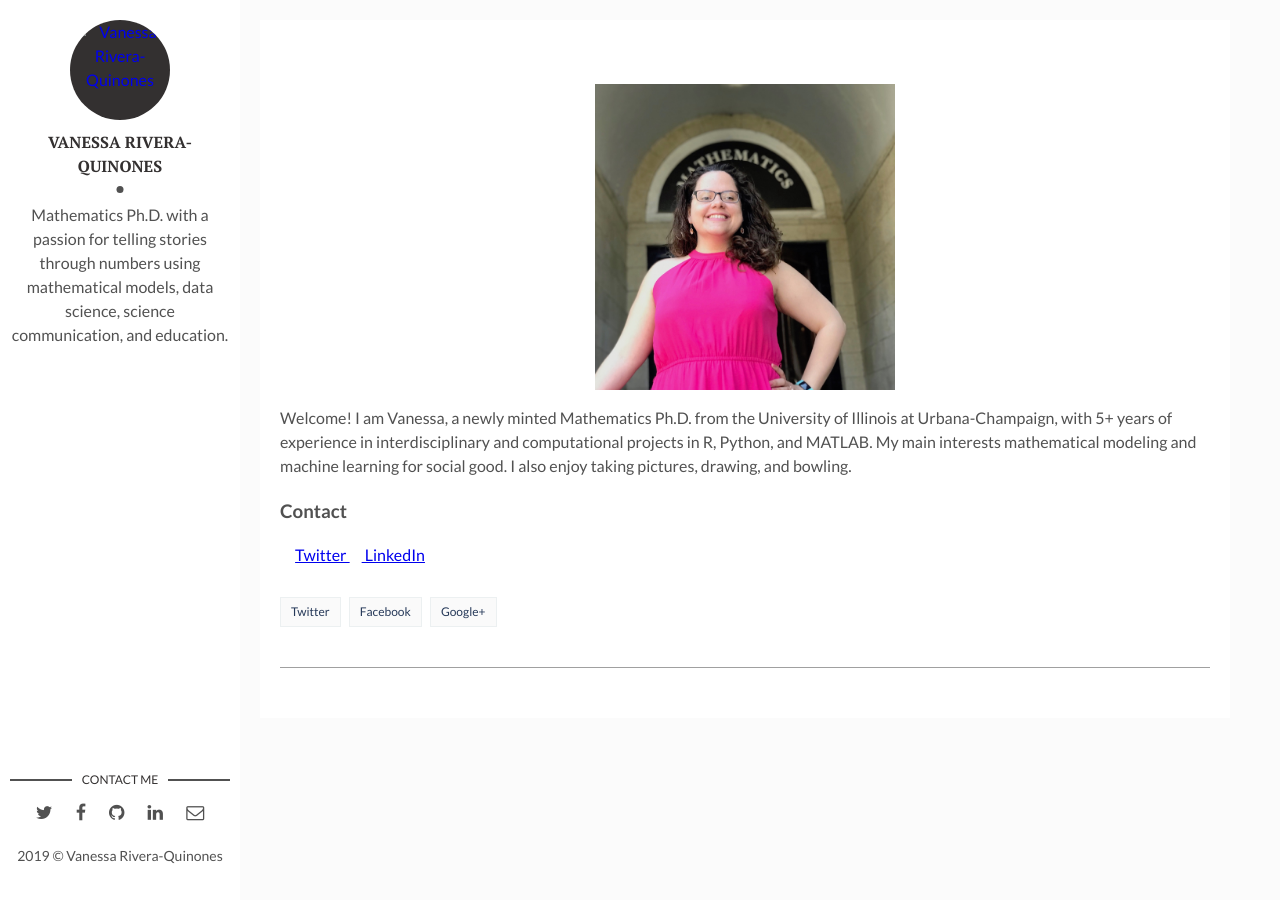
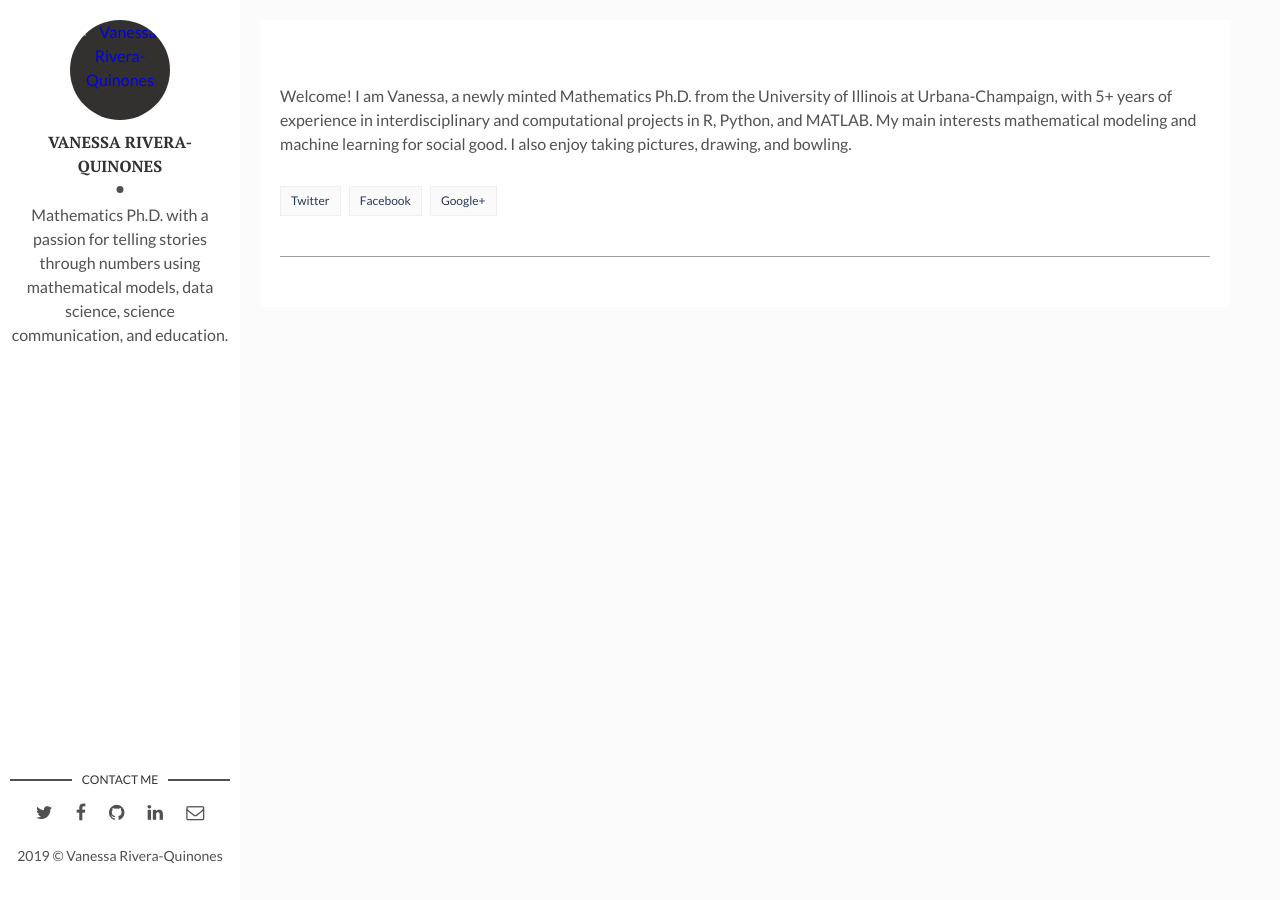
Before and after one commit to vriveraq/vriveraq.github.io, a Jekyll site: the page built from index.md, in a window 1280 px wide. Built offline with Jekyll 4.4.1, drawn with Linux system fonts in a browser that asks for light colours; our own code applies the rules of GitHub Pages for plain Markdown files.

Commit message:
Update index.md

```diff
--- a/index.md
+++ b/index.md
@@ -1,17 +1,7 @@
-
 <html>
 <body>
 
+<p> Welcome! I am Vanessa, a newly minted Mathematics Ph.D. from the University of Illinois at Urbana-Champaign, with 5+ years of experience in interdisciplinary and computational projects in R, Python, and MATLAB. My main interests mathematical modeling and machine learning for social good. I also enjoy taking pictures, drawing, and bowling.</p>
 
-<p align="center">
-<img src="images/vriveraq_photo.jpg" width="300">
-</p>
-
-<p> Welcome! I am Vanessa, a newly minted Mathematics Ph.D. from the University of Illinois at Urbana-Champaign, with 5+ years of experience in interdisciplinary and computational projects in R, Python, and MATLAB. My main interests mathematical modeling and machine learning for social good. I also enjoy taking pictures, drawing, and bowling.</p>
 </body>
-
-<h3> Contact </h3>
-  <i class="fab fa-twitter-square"></i> <a href= "https://twitter.com/MissVRivera"> Twitter  </a>
-  <i class="fab fa-linkedin"></i><a href= "https://www.linkedin.com/in/vriveraq/"> LinkedIn </a>
-
 </html>
```
